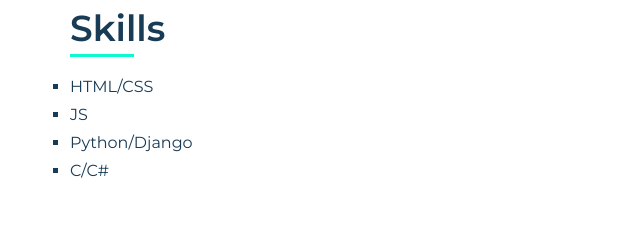
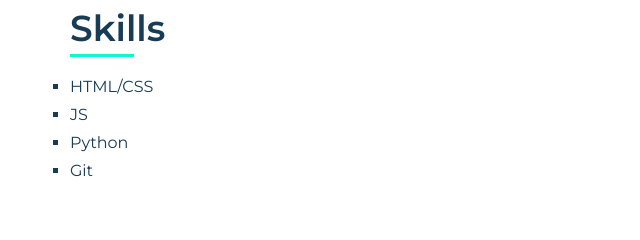
Before and after one commit to AMaslenkina/CV, a plain HTML site: page index.html in a window 1280 px wide. Shown: the part 1200-1440 px from the top of the page, 0-640 px from the left. Drawn offline with Linux system fonts and the light colour scheme.

Commit message:
refactor: change skills

```diff
--- a/index.html
+++ b/index.html
@@ -106,8 +106,8 @@
                     <ul type="square">
                         <li>HTML/CSS</li>
                         <li>JS</li>
-                        <li>Python/Django</li>
-                        <li>C/C#</li>
+                        <li>Python</li>
+                        <li>Git</li>
                     </ul>
                 </div>
             </div>
```
